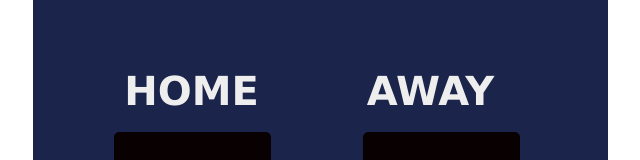
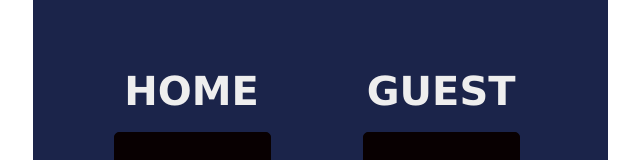
Before and after one commit to pyarasid/scorecard, a plain HTML site: page index.html in a window 1280 px wide. Shown: the top 160 px of the page, without its empty margins (320-960 px from the left). Drawn offline with nearby package versions, Linux system fonts and the light colour scheme; a web font is replaced by a local one.

Commit message:
Updated score name

```diff
--- a/index.html
+++ b/index.html
@@ -21,7 +21,7 @@
                 </div>
             </div>
             <div>
-                <h3 class="guest-team">AWAY</h3>
+                <h3 class="guest-team">GUEST</h3>
                 <h1 id="guest-score">0</h1>
                 <div id="guest-button">
                     <button class="first-btn" onclick="increment1Guest()">+1</button>
```
